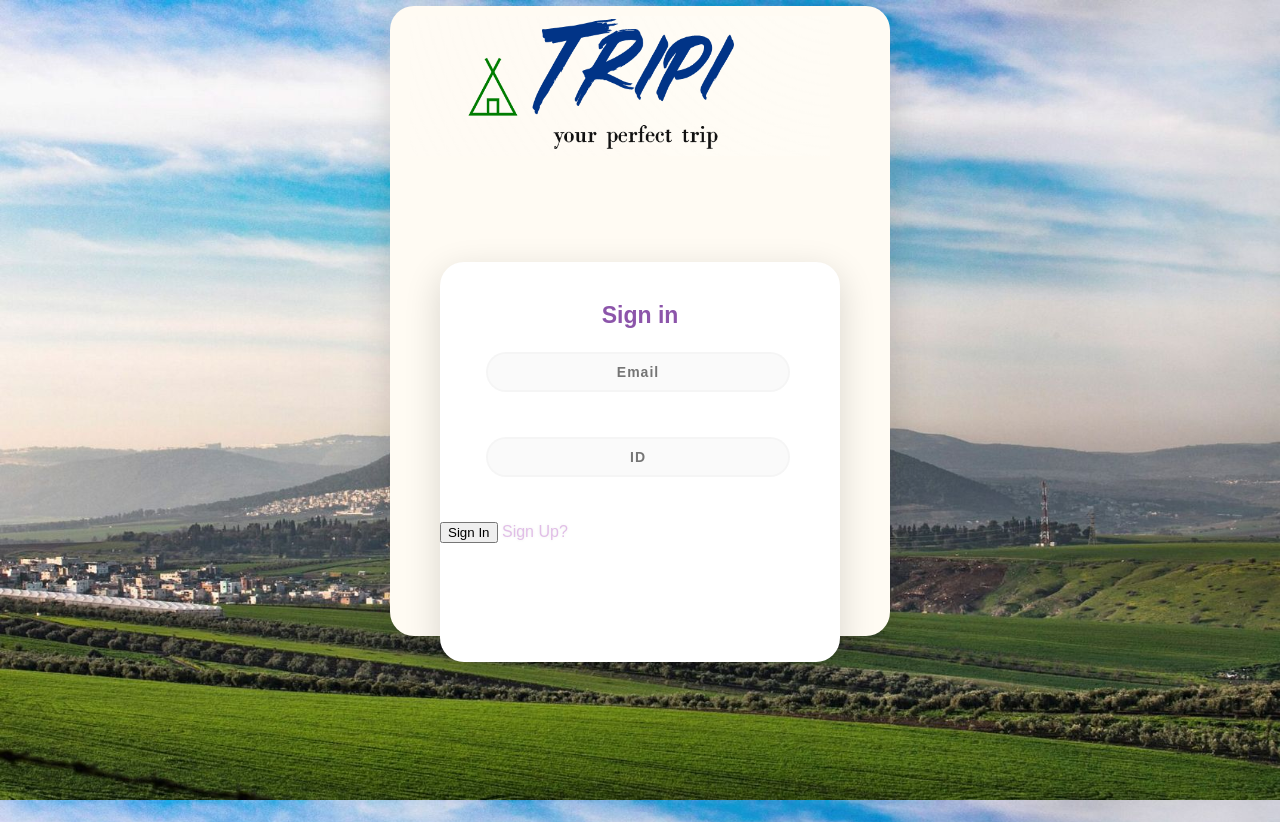
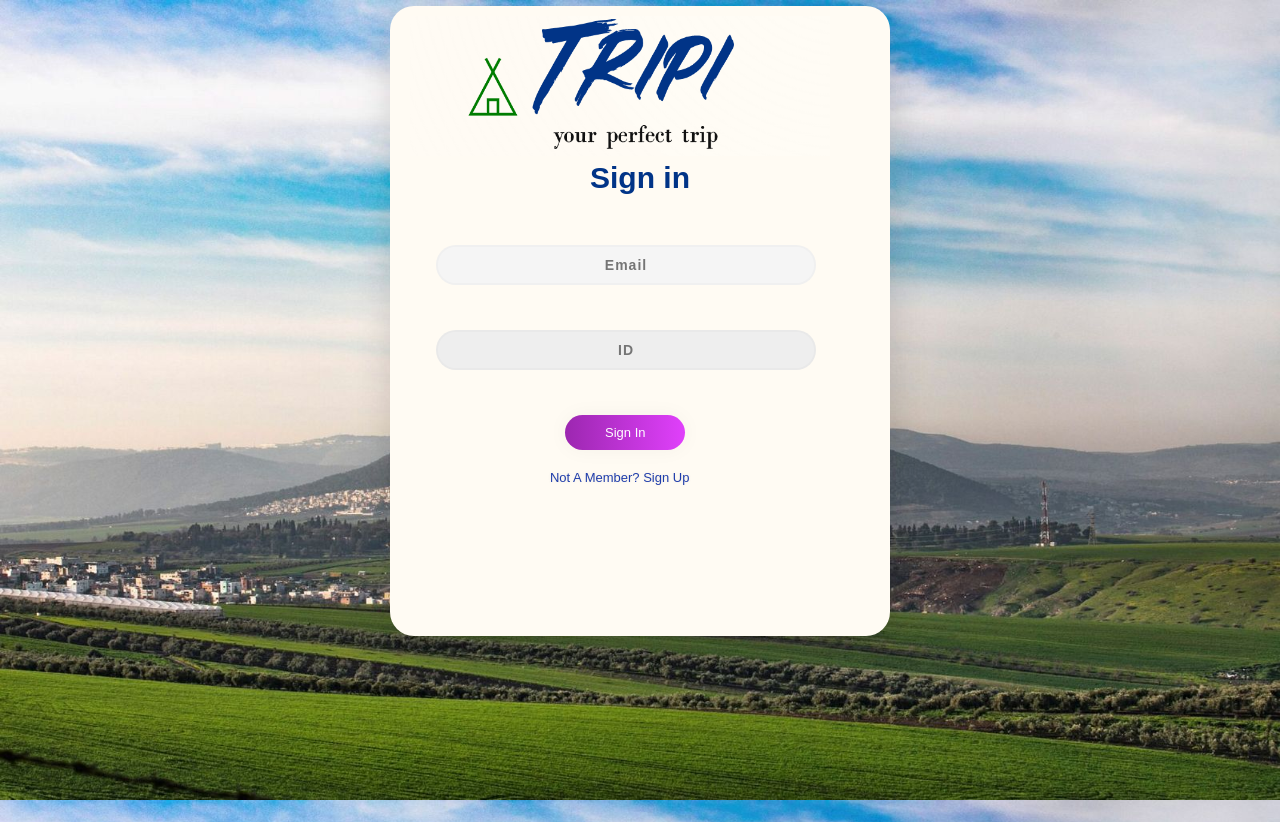
Before and after one commit to garikf1h/Tripi, a Flask app: page / in a window 1280 px wide. Run offline with Flask 2, Linux system fonts and the light colour scheme; data that the repository does not hold is empty; some libraries are stand-ins or nearby versions.

Commit message:
updated login final

```diff
--- a/static/login_page.css
+++ b/static/login_page.css
@@ -30,6 +30,7 @@ body {
     font-size: 14px;
     letter-spacing: 1px;
     background: rgba(136, 126, 126, 0.04);
+    background-color: whitesmoke;
     padding: 10px 20px;
     border: none;
     border-radius: 20px;
@@ -47,21 +48,16 @@ form.form1 {
         padding-top: 40px;
     }
 
-    .main {
-        background-color: #FFFFFF;
-        width: 400px;
-        height: 400px;
-        margin: 7em auto;
-        border-radius: 1.5em;
-        box-shadow: 0px 11px 35px 2px rgba(0, 0, 0, 0.14);
-    }
 
     .sign {
-        padding-top: 40px;
-        color: #8C55AA;
-        font-family: 'Ubuntu', sans-serif;
-        font-weight: bold;
-        font-size: 23px;
+        padding-top: 1px;
+  color: #013487;
+  font-family: 'Ubuntu', sans-serif;
+  font-weight: bold;
+  font-size: 30px;
+  text-align: center;
+  position: relative;
+  top: -20px;
     }
 
     .ID {
@@ -71,6 +67,7 @@ form.form1 {
     font-size: 14px;
     letter-spacing: 1px;
     background: rgba(136, 126, 126, 0.04);
+        background-color: #eeeeee;
     padding: 10px 20px;
     border: none;
     border-radius: 20px;
@@ -87,8 +84,12 @@ form.form1 {
 
     a {
         text-shadow: 0px 0px 3px rgba(117, 117, 117, 0.12);
-        color: #E1BEE7;
-        text-decoration: none
+        color: #1f3dab;
+        font-size: 13px;
+        text-decoration: none;
+        position: relative;
+        left: -140px;
+        top: 45px;
     }
 
     @media (max-width: 600px) {
@@ -96,3 +97,24 @@ form.form1 {
             border-radius: 0px;
         }
     }
+
+.action-button {
+	cursor: pointer;
+        border-radius: 5em;
+        color: #fff;
+        background: linear-gradient(to right, #9C27B0, #E040FB);
+        border: 0;
+        padding-left: 40px;
+        padding-right: 40px;
+        padding-bottom: 10px;
+        padding-top: 10px;
+        font-family: 'Ubuntu', sans-serif;
+        margin-left: 35%;
+        font-size: 13px;
+        box-shadow: 0 0 20px 1px rgba(0, 0, 0, 0.04);
+}
+.action-button:hover,.action-button:focus {
+	box-shadow: 0 0 0 2px white, 0 0 0 3px #1f3dab;
+}button:hover,.action-button:focus {
+	box-shadow: 0 0 0 2px white, 0 0 0 3px #1f3dab;
+}
--- a/templates/Tripi_page_1.html
+++ b/templates/Tripi_page_1.html
@@ -9,7 +9,7 @@
  <article>
     <div class="container">
         <img src="/static/logo.PNG" id="logo" alt="Trulli">
-        <p class="container_title">Your Basic info</p>
+        <p class="container_title">Sign Up</p>
         <p class="container_title_description">Please fill in this form to get the most of our services.</p>
         <div class="container_param">
         <div class="email">
--- a/templates/login_page.html
+++ b/templates/login_page.html
@@ -18,7 +18,7 @@
             <input class="ID" type="text" id = 'input_id' name="input_id" align="center" placeholder="ID">
              <br><br>
             <input type="submit" name="SignIn" class="next action-button" value="Sign In" />
-            <a href="signup">Sign Up?</a>
+            <a href="signup">Not A Member? Sign Up</a>
             {% if status is sameas True %}
             <p>Login succeeded</p>
             {% elif status is defined%}
```
